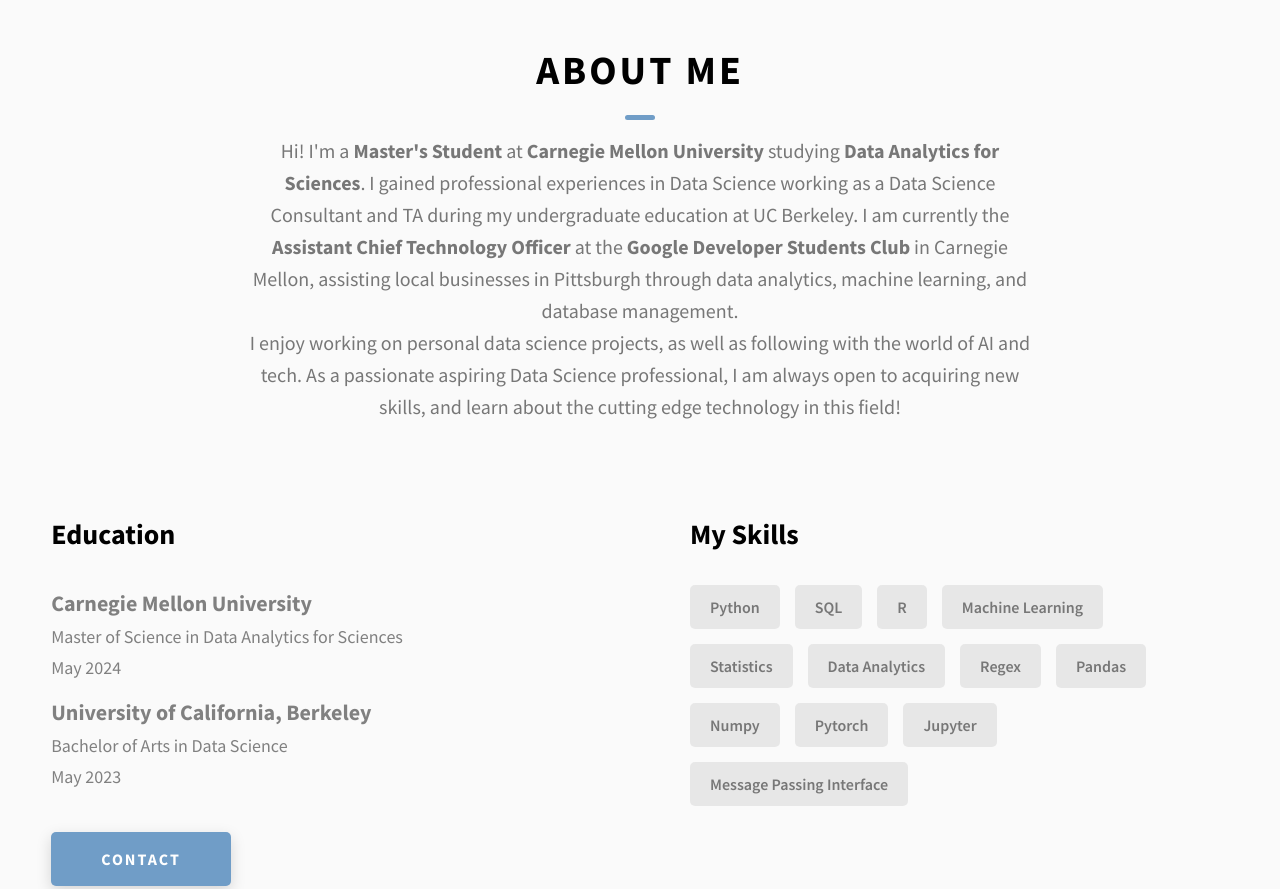
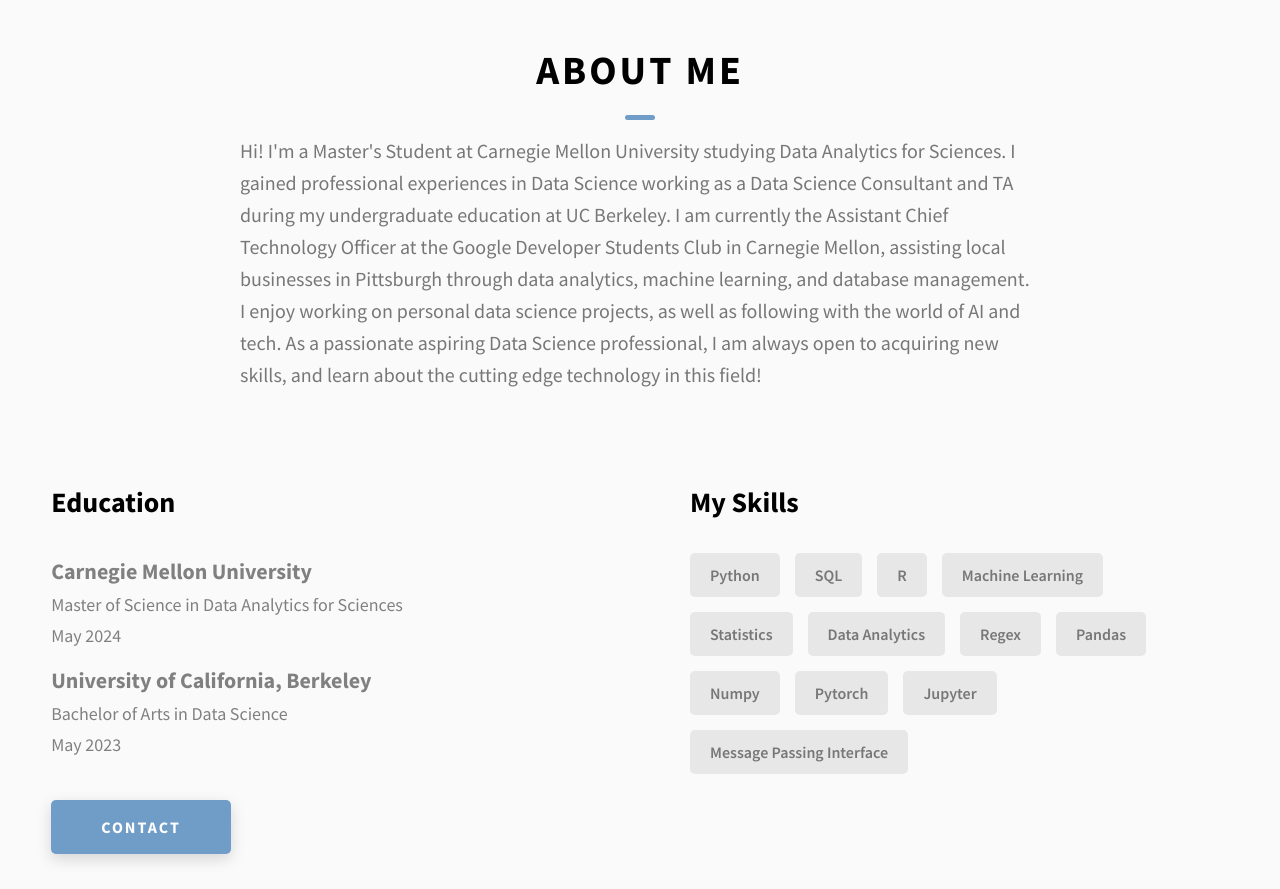
Before and after one commit to RichardWang2/DS_Portfolio, a website: page index.html in a window 1280 px wide. Shown: the part 880-1769 px from the top of the page. Drawn offline with Linux system fonts and the light colour scheme.

Commit message:
edit about me section

```diff
--- a/css/style.css
+++ b/css/style.css
@@ -113,7 +113,7 @@
 
 .heading-sec__sub {
   display: block;
-  text-align: center;
+  text-align: left;
   color: #777;
   font-size: 2rem;
   font-weight: 500;
--- a/index.html
+++ b/index.html
@@ -123,15 +123,13 @@
         <h2 class="heading heading-sec heading-sec__mb-med">
           <span class="heading-sec__main">About Me</span>
           <span class="heading-sec__sub">
-            Hi! I'm a <strong>Master's Student</strong> at <strong>Carnegie Mellon University</strong> studying
-            <strong>Data Analytics for Sciences</strong>. I gained professional experiences in Data Science working as a
-            Data Science Consultant and TA during my undergraduate education at UC Berkeley. I am currently the <strong>Assistant Chief Technology Officer</strong> at the
-            <strong>Google Developer Students Club</strong> in Carnegie Mellon, assisting local businesses
-            in Pittsburgh through data analytics, machine learning, and database management.
+            Hi! I'm a Master's Student at Carnegie Mellon University studying Data Analytics for Sciences. I gained
+            professional experiences in Data Science working as a Data Science Consultant and TA during my undergraduate
+            education at UC Berkeley. I am currently the Assistant Chief Technology Officer at the Google Developer Students Club in Carnegie Mellon,
+            assisting local businesses in Pittsburgh through data analytics, machine learning, and database management.
             <br>
-            I enjoy working
-            on personal data science projects, as well as following with the world of AI and tech. As a passionate aspiring
-            Data Science professional, I am always open to acquiring new skills, and learn about the cutting edge
+            I enjoy working on personal data science projects, as well as following with the world of AI and tech.
+            As a passionate aspiring Data Science professional, I am always open to acquiring new skills, and learn about the cutting edge
             technology in this field!
           </span>
         </h2>
```
